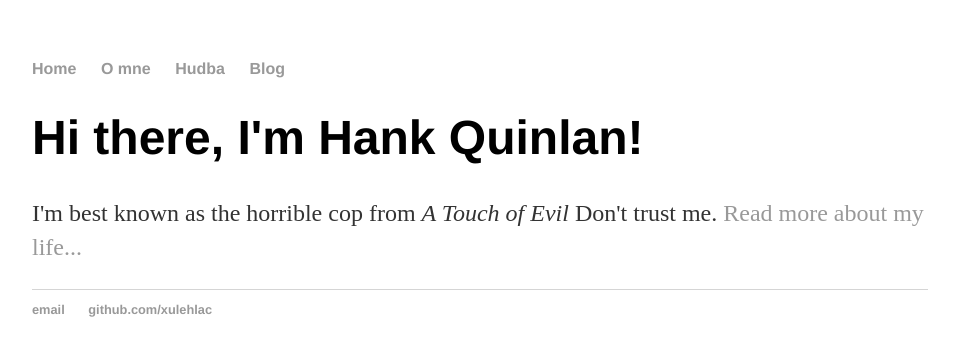
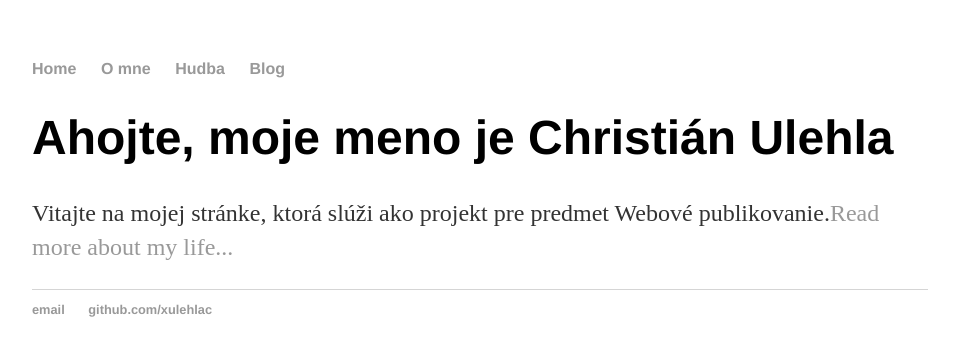
Before and after one commit to xulehlac/xulehlac.github.io, a Jekyll site: the page built from index.html, in a window 1280 px wide. Shown: the top 356 px of the page, without its empty margins (160-1115 px from the left). Built offline with Jekyll 4.4.1, drawn with Linux system fonts in a browser that asks for light colours.

Commit message:
Update index.html

```diff
--- a/index.html
+++ b/index.html
@@ -1,10 +1,10 @@
 ---
 layout: default
-title: Hank Quinlan, Horrible Cop
+title: Christián Ulehla, študent
 ---
 
 
 <div class="blurb">
-	<h1>Hi there, I'm Hank Quinlan!</h1>
-	<p>I'm best known as the horrible cop from <em>A Touch of Evil</em> Don't trust me. <a href="/about">Read more about my life...</a></p>
+	<h1>Ahojte, moje meno je Christián Ulehla</h1>
+	<p>Vitajte na mojej stránke, ktorá slúži ako projekt pre predmet Webové publikovanie.<a href="/about">Read more about my life...</a></p>
 </div><!-- /.blurb -->
```
